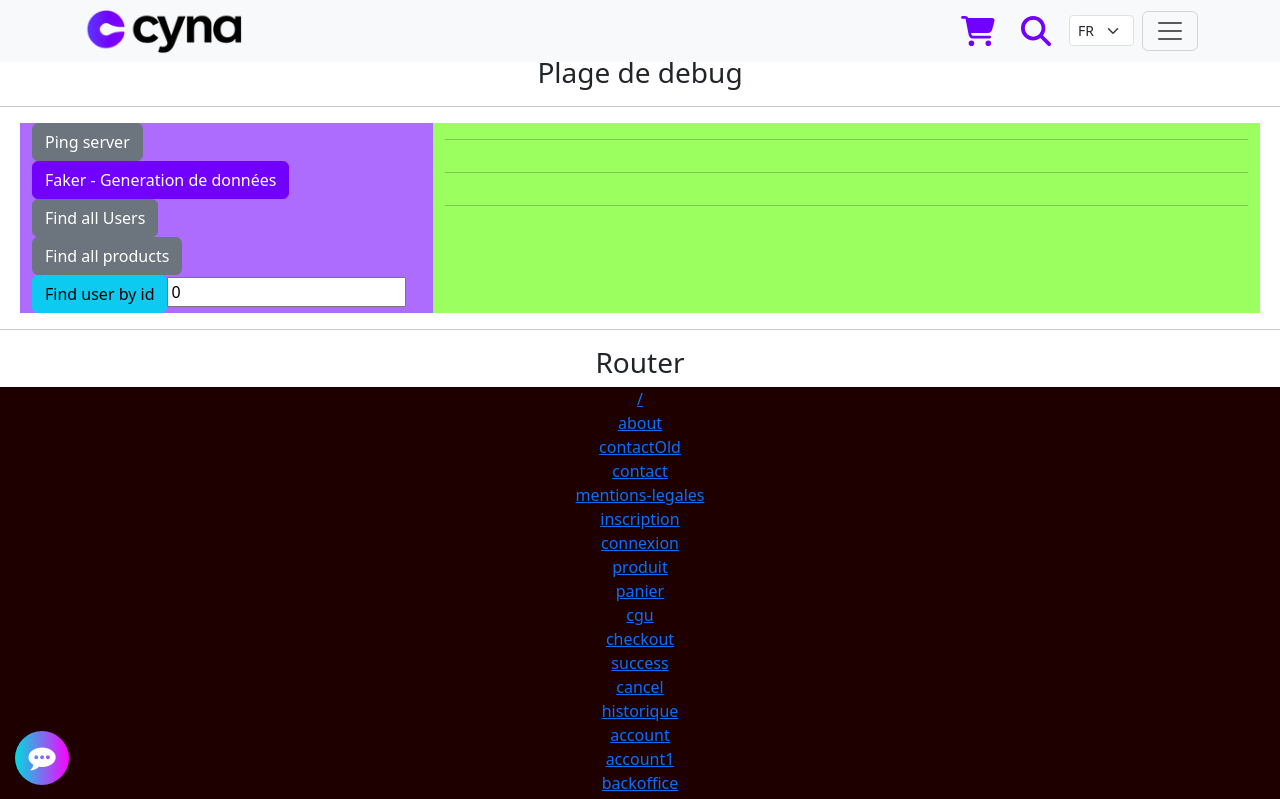
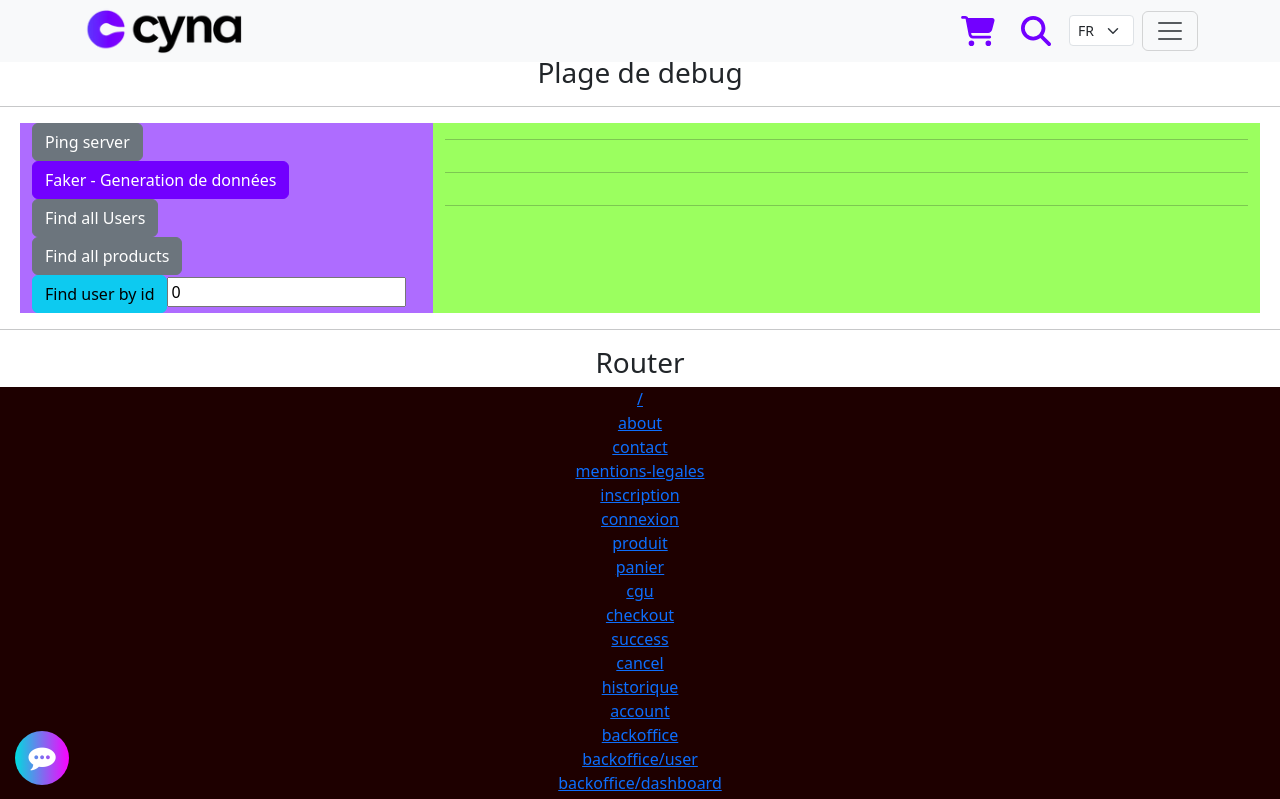
Before and after one commit to mliebaut/JohnCyna, a Vue app in the folder Cyna-Front/: page /debug in a window 1280 px wide. Shown: the top 799 px of the page. Built offline with nearby package versions, Linux system fonts and the light colour scheme.

Commit message:
Remove old links DebugView.vue

```diff
--- a/Cyna-Front/src/views/DebugView.vue
+++ b/Cyna-Front/src/views/DebugView.vue
@@ -48,7 +48,6 @@
     <div class="d-flex flex-column" style="background-color:#1e0000">
       <router-link to="/">/</router-link>
       <router-link to="/about">about</router-link>
-      <router-link to="/contactOld">contactOld</router-link>
       <router-link to="/contact">contact</router-link>
       <router-link to="/mentions-legales">mentions-legales</router-link>
       <router-link to="/inscription">inscription</router-link>
@@ -61,7 +60,6 @@
       <router-link to="/cancel">cancel</router-link>
       <router-link to="/historique">historique</router-link>
       <router-link to="/account">account</router-link>
-      <router-link to="/account1">account1</router-link>
       <router-link to="/backoffice">backoffice</router-link>
       <router-link to="/backoffice/user">backoffice/user</router-link>
       <router-link to="/backoffice/dashboard">backoffice/dashboard</router-link>
```
